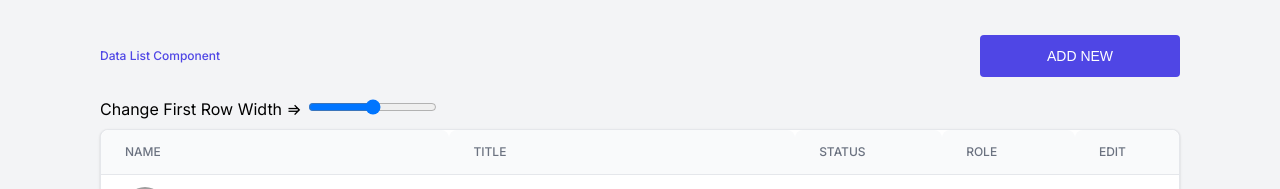
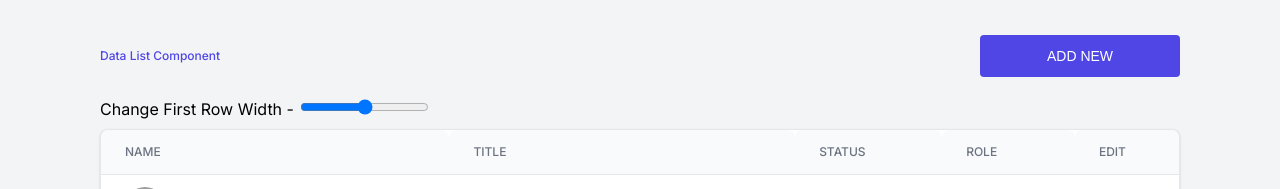
Before and after one commit to oguzergul/data-table-component, a Next.js app: page / in a window 1280 px wide. Shown: the top 189 px of the page. Built offline with nearby package versions, Linux system fonts and the light colour scheme; grey boxes are pictures that could not be loaded.

Commit message:
Update: Deployment bug fix

```diff
--- a/pages/index.js
+++ b/pages/index.js
@@ -66,7 +66,7 @@ function Home() {
         <>
             <Container>
                 <SubHeader handleButton={toggleSlide} title="Data List Component" buttonText="ADD NEW"/>
-                <span>Change First Row Width => </span>
+                <span>Change First Row Width - </span>
 
                 <input min={100} max={500} type="range" onChange={getWidthRange}/>
                 <Table width={rowWidth} head={tableHeader} body={tableBody}/>
```
